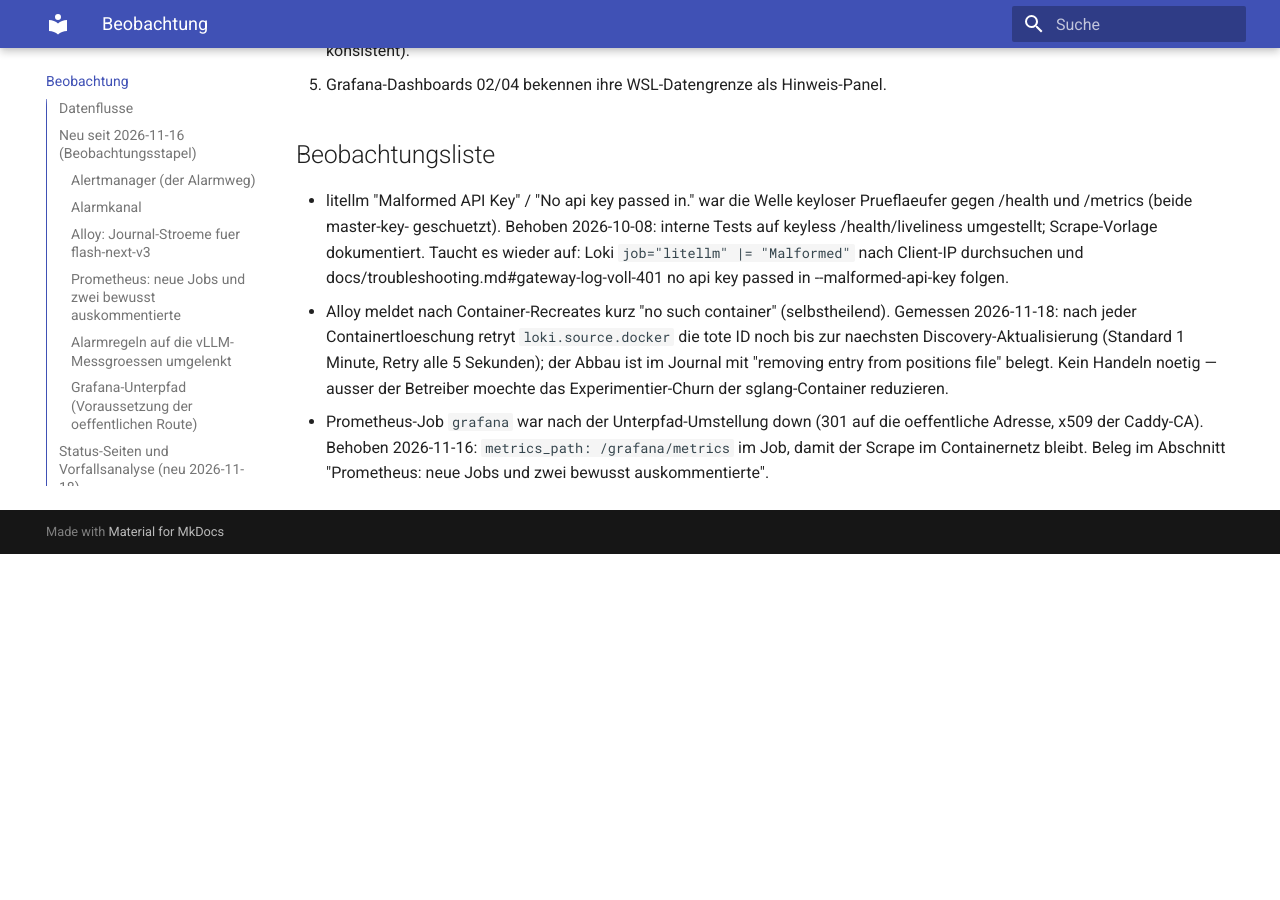
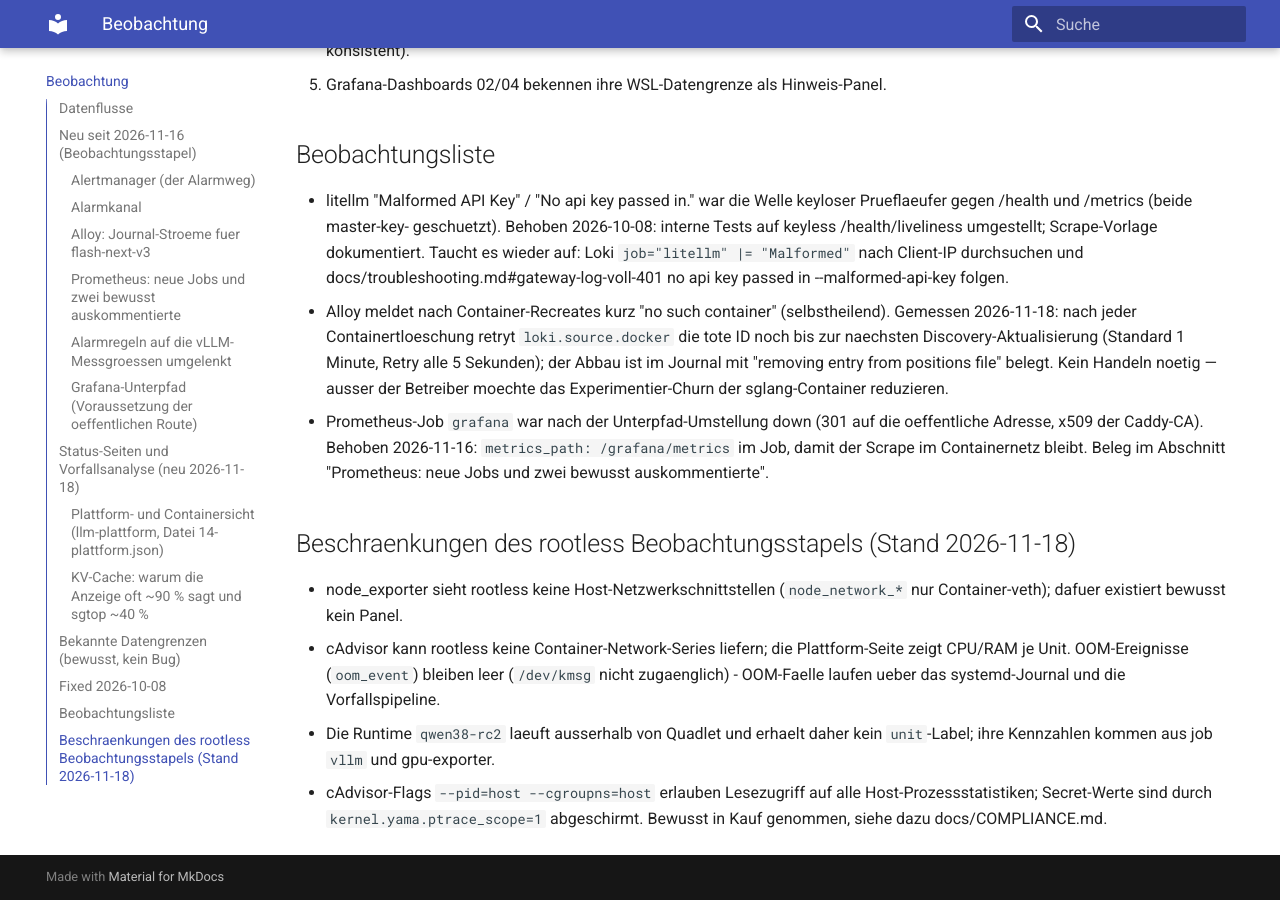
Before and after one commit to thomasdenk79-cyber/llm-infra-setup, an MkDocs documentation site: the page built from docs/monitoring.md, in a window 1280 px wide and 900 px high, scrolled down 6671 px. Built offline with MkDocs 1.6.1 and Material for MkDocs 9.7.7, drawn with Linux system fonts in a browser that asks for light colours; before the commit the page ends 7225 px from its top, so only the background shows below that.

Commit message:
Harden exporter pins, secrets rotation and chat provenance from wave findings
node_exporter keeps its honest rootless limits documented, ships the
measured digest pin and a fixed hostname; cadvisor mounts machine-id
(installers learned daemon-reload, doctor/healthcheck learned cadvisor);
gpu exporter, postgres and open-webui read image+digest from
versions.lock, open-webui softly wants litellm; rotate-secrets no longer
writes a divergent open-webui.env with signup enabled; the account
script keeps passwords out of /proc cmdline via temp-file bodies; the
stack-status collector emits a heartbeat and its staleness alert finally
works; a daily backup timer closes the missing-schedule gap.

```diff
--- a/docs/monitoring.md
+++ b/docs/monitoring.md
@@ -322,3 +322,17 @@ Anfragen Platz brauchen - das ist die Recording-Regel `sglang:kv_pool_usage
   oeffentliche Adresse, x509 der Caddy-CA). Behoben 2026-11-16: `metrics_path:
   /grafana/metrics` im Job, damit der Scrape im Containernetz bleibt. Beleg im
   Abschnitt "Prometheus: neue Jobs und zwei bewusst auskommentierte".
+
+## Beschraenkungen des rootless Beobachtungsstapels (Stand 2026-11-18)
+
+* node_exporter sieht rootless keine Host-Netzwerkschnittstellen
+  (`node_network_*` nur Container-veth); dafuer existiert bewusst kein Panel.
+* cAdvisor kann rootless keine Container-Network-Series liefern; die
+  Plattform-Seite zeigt CPU/RAM je Unit. OOM-Ereignisse (`oom_event`) bleiben
+  leer (`/dev/kmsg` nicht zugaenglich) - OOM-Faelle laufen ueber das
+  systemd-Journal und die Vorfallspipeline.
+* Die Runtime `qwen38-rc2` laeuft ausserhalb von Quadlet und erhaelt daher
+  kein `unit`-Label; ihre Kennzahlen kommen aus job `vllm` und gpu-exporter.
+* cAdvisor-Flags `--pid=host --cgroupns=host` erlauben Lesezugriff auf alle
+  Host-Prozessstatistiken; Secret-Werte sind durch `kernel.yama.ptrace_scope=1`
+  abgeschirmt. Bewusst in Kauf genommen, siehe dazu docs/COMPLIANCE.md.
```
Also changed, not shown: 19 other files.
